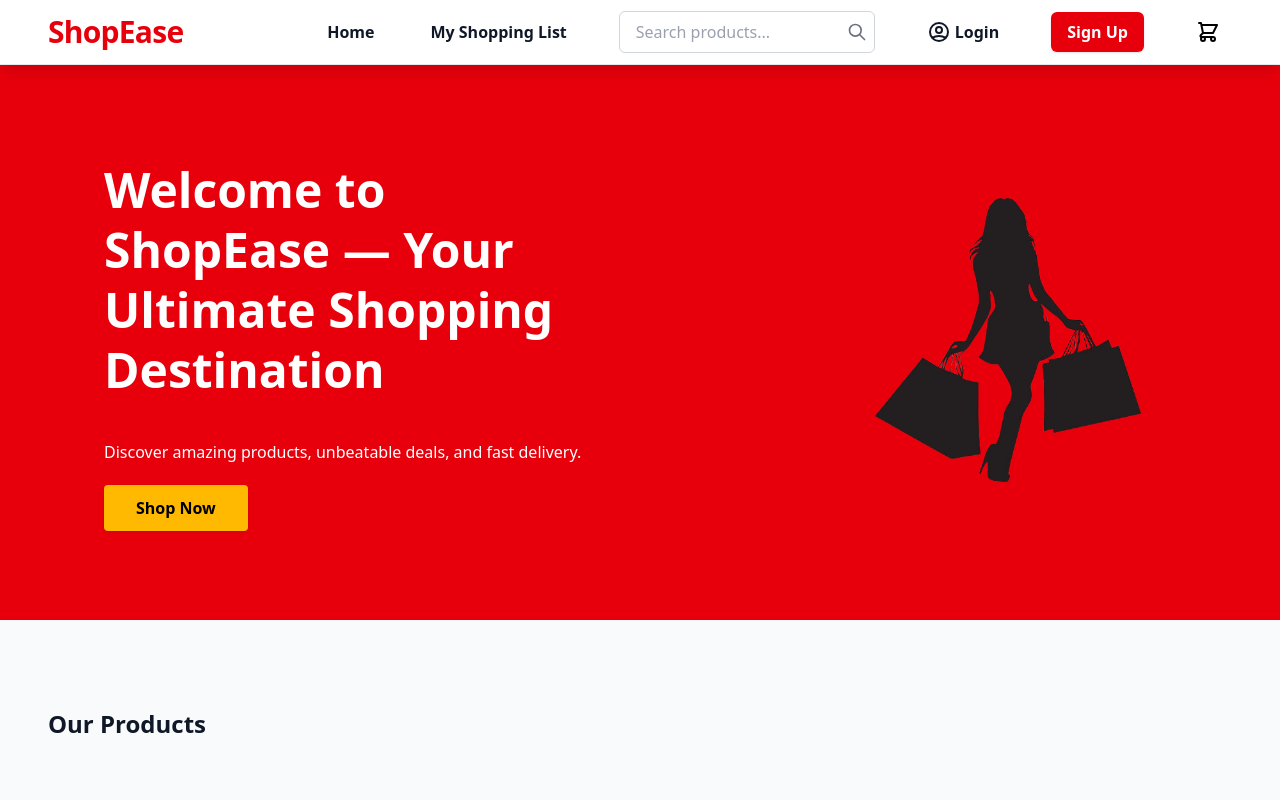
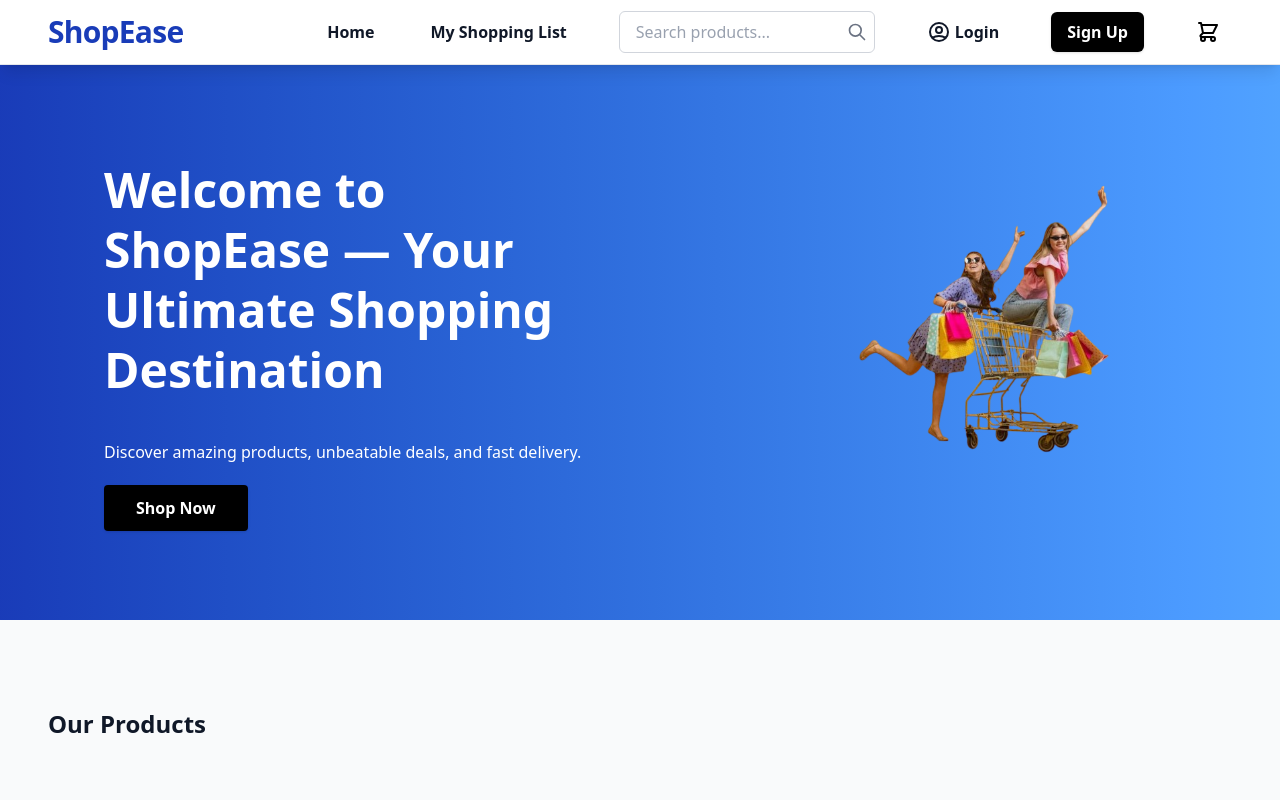
Before and after one commit to Apeksha-1-hub/ecommerce, a React (Vite) app: page / in a window 1280 px wide. Shown: the top 800 px of the page. Built offline with nearby package versions, Linux system fonts and the light colour scheme.

Commit message:
changes in hero sections

```diff
--- a/src/component/Navbar.jsx
+++ b/src/component/Navbar.jsx
@@ -24,7 +24,7 @@ const Navbar = ({ cartItemCount = 0 }) => {
           {/* Logo */}
           <Link
             to="/home"
-            className="text-red-600 font-extrabold text-3xl tracking-tight"
+            className="text-blue-800 font-extrabold text-3xl tracking-tight"
           >
             ShopEase
           </Link>
@@ -83,7 +83,7 @@ const Navbar = ({ cartItemCount = 0 }) => {
             {/* Signup */}
             <Link
               to="/signup"
-              className="bg-red-600 hover:bg-blue-700 text-white px-4 py-2 rounded-md font-semibold shadow transition"
+              className="bg-black hover:bg-blue-800 text-white px-4 py-2 rounded-md font-semibold shadow transition"
             >
               Sign Up
             </Link>
--- a/src/home/Home.jsx
+++ b/src/home/Home.jsx
@@ -6,7 +6,7 @@ const Home = () => {
   return (
     <div className="min-h-screen flex flex-col py-15">
       {/* Hero Section */}
-      <section className="bg-red-600 text-white flex flex-col md:flex-row items-center justify-center py-25 px-6 text-center md:text-left">
+      <section className="bg-gradient-to-r from-blue-800 to-blue-400  text-white flex flex-col md:flex-row items-center justify-center py-25 px-6 text-center md:text-left">
         {/* Text Content */}
         <div className="flex-1 mb-8 md:mb-0 md:pl-20">
           <h1 className="text-4xl sm:text-5xl font-extrabold max-w-3xl leading-tight  mb-10">
@@ -17,14 +17,14 @@ const Home = () => {
           </p>
           <a
             href="#products"
-            className="bg-amber-400 hover:bg-black hover:text-white text-black font-semibold px-8 py-3  rounded shadow transition"
+            className="bg-black hover:bg-white hover:text-black text-white font-semibold px-8 py-3  rounded shadow transition"
           >
             Shop Now
           </a>
         </div>
 
         {/* Image */}
-        <div className="flex-1 flex justify-center md:pl-40 ">
+        <div className="flex-1 flex justify-center md:pl-40 -mt-20">
           <img
             src="photos\girl.png"
             alt="Girl shopping with bags"
```
Also changed, not shown: public/photos/girl.png.
